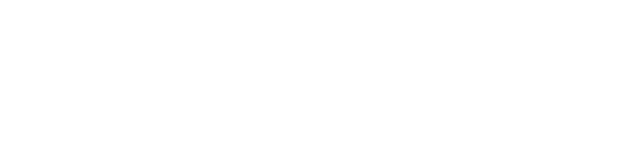
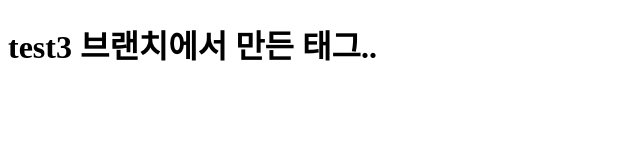
Before and after one commit to allie-spreatics/git-test, a plain HTML site: page index.html in a window 1280 px wide. Shown: the whole page, without its empty margins (0-640 px from the left). Drawn offline with Linux system fonts and the light colour scheme.

Commit message:
test3 change

```diff
--- a/index.html
+++ b/index.html
@@ -5,5 +5,7 @@
     <meta name="viewport" content="width=device-width, initial-scale=1.0" />
     <title>Document</title>
   </head>
-  <body></body>
+  <body>
+    <h1>test3 브랜치에서 만든 태그..</h1>
+  </body>
 </html>
```
